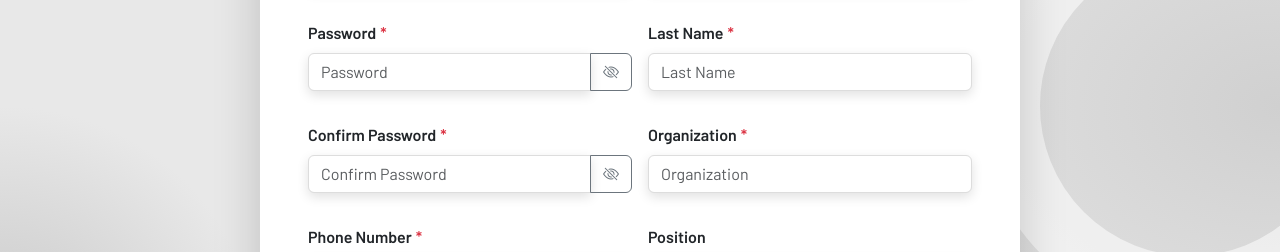
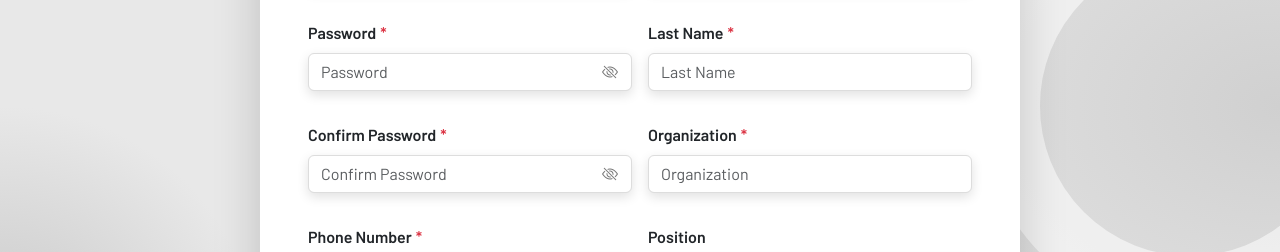
Before and after one commit to RajatSharma7102/ALQIMI-Frontend, a React app: page /registration in a window 1280 px wide. Shown: the part 294-546 px from the top of the page. Built offline with nearby package versions, Linux system fonts and the light colour scheme; the HTML template or start-up script is replaced by a standard one.

Commit message:
solve eye icon issue and also remove extra css

```diff
--- a/src/Signup.jsx
+++ b/src/Signup.jsx
@@ -68,7 +68,7 @@ function PasswordField({
   required,
 }) {
   const [show, setShow] = useState(false);
-  const validationClass = touched ? (error ? "is-invalid" : "is-valid") : "";
+  const validationClass = touched && error ? "is-invalid" : "";
 
   return (
     <div className="mb-3">
@@ -76,21 +76,22 @@ function PasswordField({
         {label}
         {required && <RequiredMark />}
       </label>
-      <div className="input-group">
+      <div className="position-relative">
   <input
     id={id}
     name={name}
     type={show ? "text" : "password"}
-          className={`form-control input-bottom-shadow ${validationClass}`}
+    className={`form-control input-bottom-shadow pe-5 ${validationClass}`}
     placeholder={label}
     value={value}
     onChange={onChange}
     onBlur={onBlur}
     autoComplete={id === "password" ? "new-password" : "off"}
   />
+
   <button
     type="button"
-          className="btn btn-outline-secondary"
+    className="password-eye-btn"
     onClick={() => setShow((s) => !s)}
     aria-label="Toggle password visibility"
   >
@@ -117,7 +118,7 @@ function TextField({
   touched,
   required,
 }) {
-  const validationClass = touched ? (error ? "is-invalid" : "is-valid") : "";
+  const validationClass = touched && error ? "is-invalid" : "";
 
   return (
     <div className="mb-3">
--- a/src/styles/global.css
+++ b/src/styles/global.css
@@ -57,30 +57,26 @@ body::after {
     opacity: 0;
     transform: translateY(22px);
   }
+
   to {
     opacity: 1;
     transform: translateY(0);
   }
 }
 
-.logo-box {
-  background: #1a1a1a;
-}
-
-.logo-title {
-  font-size: 1.75rem;
-  letter-spacing: 3px;
-  line-height: 1;
-}
-
-.logo-sub {
-  font-size: 0.62rem;
-  letter-spacing: 2px;
-}
-
 .form-control:focus {
   border-color: var(--forge-accent);
   box-shadow: 0 0 0 0.25rem rgba(var(--forge-accent-rgb), 0.15);
+}
+
+.input-bottom-shadow {
+  box-shadow: 0 4px 12px rgba(0, 0, 0, 0.12);
+  border: 1px solid #ddd;
+}
+
+.input-bottom-shadow:focus {
+  box-shadow: 0 4px 14px rgba(0, 0, 0, 0.18);
+  border-color: #999;
 }
 
 .btn-forge {
@@ -100,19 +96,36 @@ body::after {
   letter-spacing: 0.5px;
 }
 
-@media (max-width: 575.98px) {
-  .logo-title {
-    font-size: 1.4rem;
-  }
+input[type="password"]::-ms-reveal,
+input[type="password"]::-ms-clear {
+  display: none;
 }
 
-
-.input-bottom-shadow {
-  box-shadow: 0 4px 12px rgba(0, 0, 0, 0.12);
-  border: 1px solid #ddd;
+input[type="password"]::-webkit-credentials-auto-fill-button {
+  display: none !important;
+  visibility: hidden;
 }
 
-.input-bottom-shadow:focus {
-  box-shadow: 0 4px 14px rgba(0, 0, 0, 0.18);
-  border-color: #999;
+/* Custom password eye icon */
+.password-eye-btn {
+  position: absolute;
+  right: 14px;
+  top: 50%;
+  transform: translateY(-50%);
+  border: none;
+  background: transparent;
+  color: #777;
+  padding: 0;
+  line-height: 1;
+  z-index: 5;
 }
+
+.password-eye-btn:hover {
+  color: #333;
+}
+
+/* Remove Bootstrap valid/invalid tick icons */
+.form-control.is-invalid,
+.form-control.is-valid {
+  background-image: none !important;
+}
```
Lines whose indentation alone changed are shown as unchanged.
